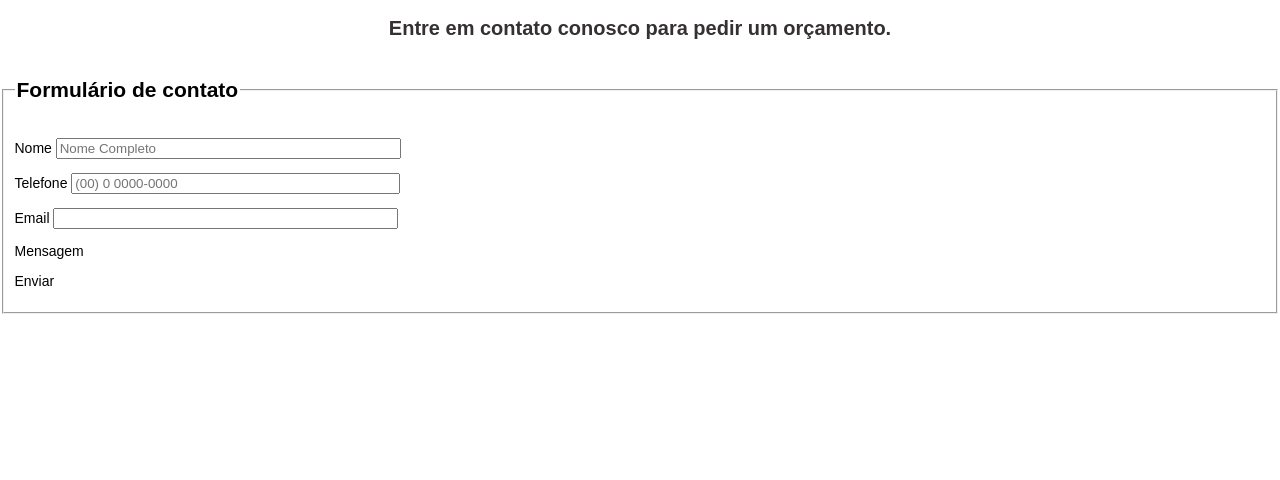
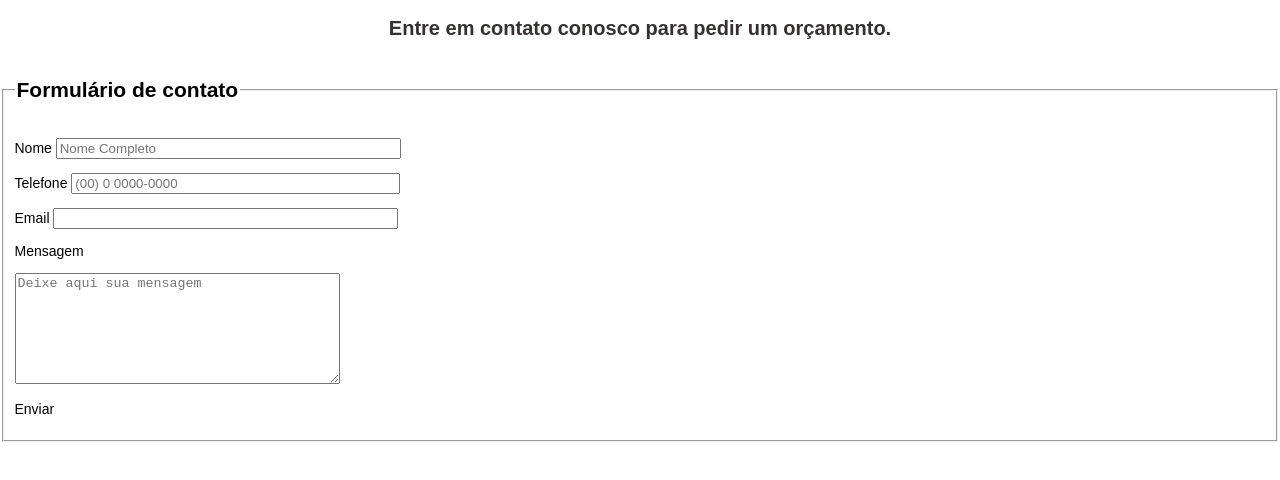
Before and after one commit to marcosbaia/AlgaWorks-Web, a plain HTML site: page contato.html in a window 1280 px wide. Shown: the part 226-706 px from the top of the page. Drawn offline with Linux system fonts and the light colour scheme.

Commit message:
Update contato.html

```diff
--- a/contato.html
+++ b/contato.html
@@ -18,11 +18,12 @@
 
 
         <fieldset><legend><h2>Formulário de contato</h2></legend>
-            <form>
+            <form method="post" id="fContato">
                 <p>Nome <input type="text" name="tNome" id="cNome" size="40" maxlength="40" placeholder="Nome Completo"></p>
                 <p>Telefone <input type="tel" name ="tFone" id="cFone" size="38" maxlength="11" placeholder="(00) 0 0000-0000"></p>
                 <p>Email <input type="email" name="tEmail" id="cEmail" size="40" maxlength="40"></p>
-                <p>Mensagem</p>
+                <p><label for="cMsg">Mensagem</label></p>
+                <p><textarea name="tMsg" id="cMsg" cols="38" rows="7" placeholder="Deixe aqui sua mensagem"></textarea></p>
                 <p>Enviar</p>
         </fieldset>
 
```
